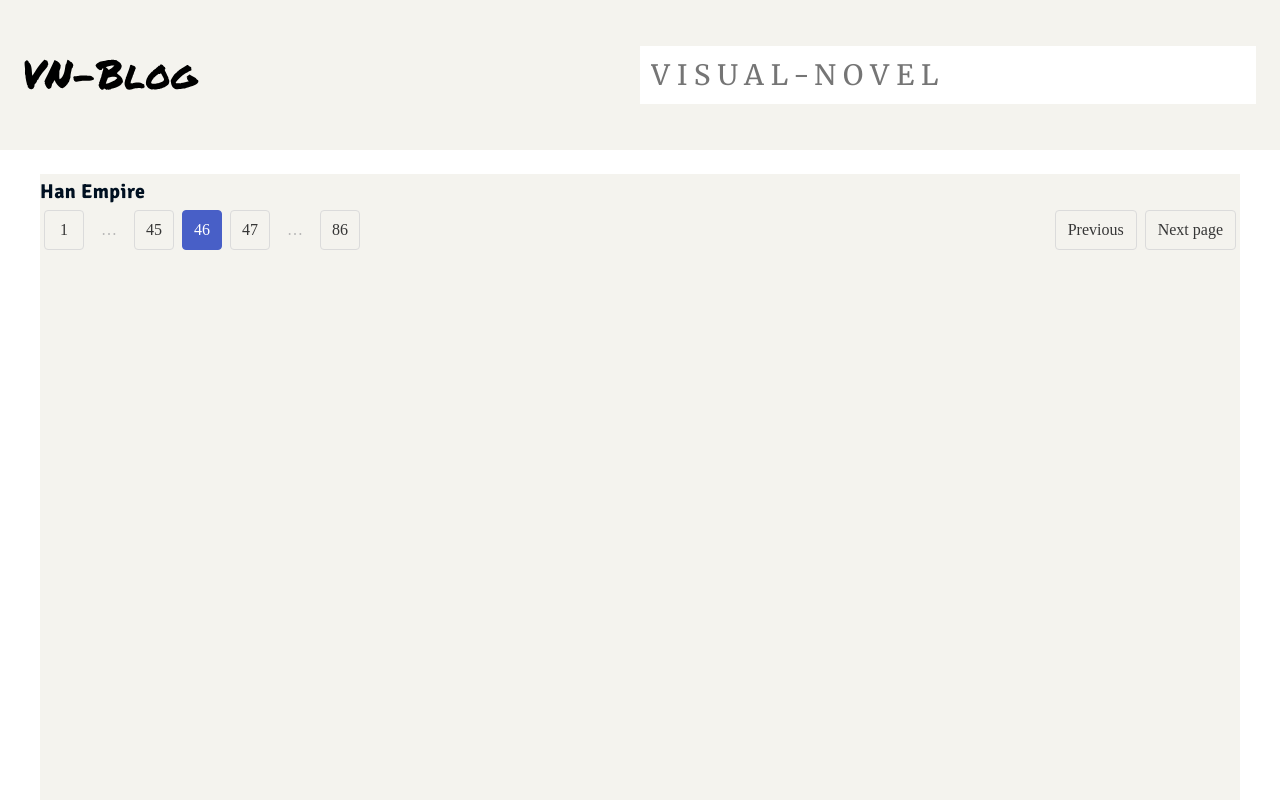
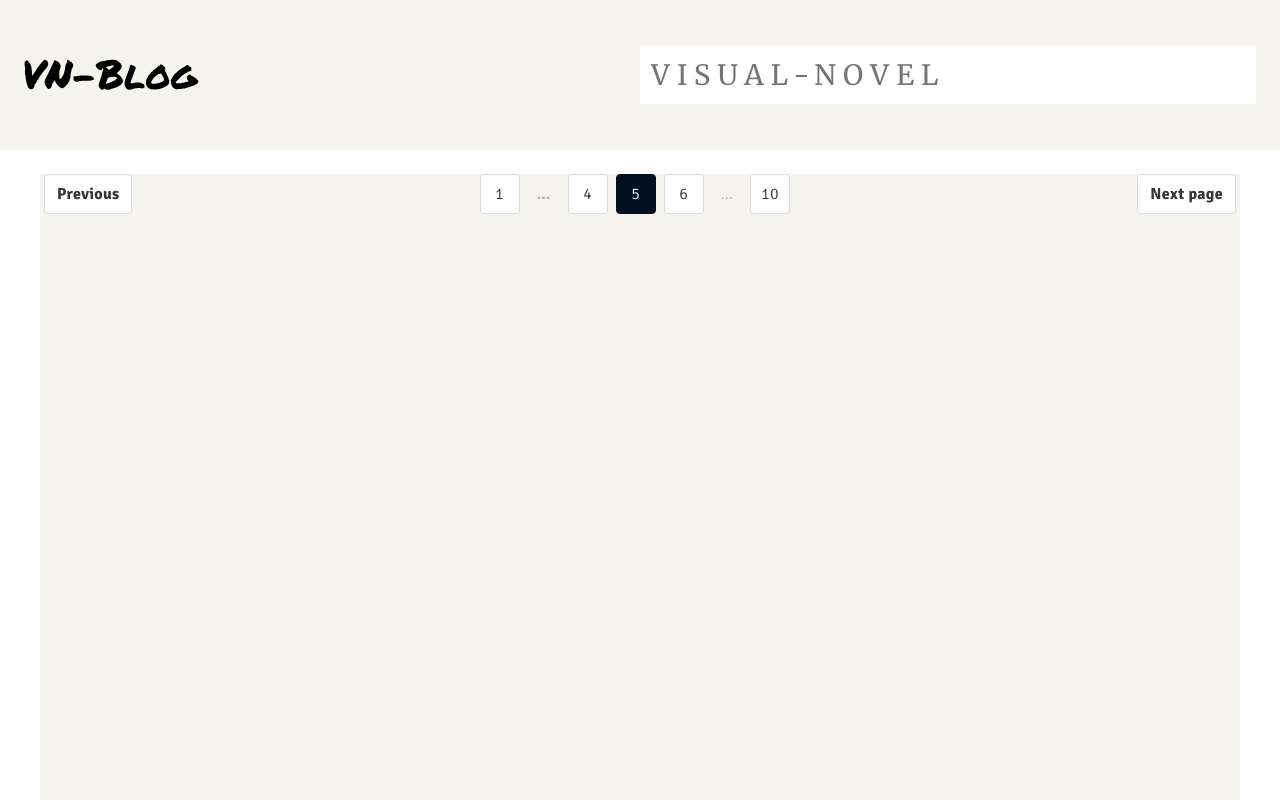
Before and after one commit to ImmaculateEmpyrean/project-blog, a Vue app: page /search in a window 1280 px wide. Shown: the top 800 px of the page. Built offline with nearby package versions, Linux system fonts and the light colour scheme; some icons are missing.

Commit message:
created component pagination successfully.

```diff
--- a/src/assets/scss/Pagination.scss
+++ /dev/null
@@ -1,6 +0,0 @@
-@import "~bulma/sass/utilities/_all.sass";
-@import '~bulma/sass/components/pagination.sass';
-
-nav.pagination{
-    margin: 0;
-}
--- a/src/components/NavBar/NavBar.vue
+++ b/src/components/NavBar/NavBar.vue
@@ -92,6 +92,7 @@ export default {
 
         display: flex;
         position: sticky;
+        z-index: 1000;
         top: 0;
 
         justify-content: space-between;
--- /dev/null
+++ b/src/components/Pagination.vue
@@ -0,0 +1,104 @@
+<template>
+    <nav class="pagination is-centered" role="navigation" aria-label="pagination">
+        <a class="pagination-previous bodyText bold">Previous</a>
+        <a class="pagination-next bodyText bold">Next page</a>
+        <ul class="pagination-list">
+            <li><a class="pagination-link bodyText">{{firstPage}}</a></li>
+            <li><span class="pagination-ellipsis bodyText bold">&hellip;</span></li>
+            <li><a class="pagination-link bodyText">{{currentPageFormer}}</a></li>
+            <li><a class="pagination-link is-current bodyText">{{currentPage}}</a></li>
+            <li><a class="pagination-link bodyText">{{currentPageLatter}}</a></li>
+            <li><span class="pagination-ellipsis bodyText">&hellip;</span></li>
+            <li><a class="pagination-link bodyText">{{lastPage}}</a></li>
+        </ul>
+    </nav>
+</template>
+
+<script>
+export default {
+    name: "Pagination",
+    props:{
+        firstPage: {
+            default: 1,
+        },
+        lastPage:{
+            default: 10
+        },
+        currentPage:{
+            default: 5
+        }
+    },
+    computed:{
+        currentPageFormer(){
+            if(this.currentPage === this.firstPage)
+                return this.firstPage;
+            else return this.currentPage - 1;
+        },
+        currentPageLatter(){
+            if(this.currentPage === this.lastPage)
+                return this.lastPage;
+            else return this.currentPage + 1;
+        }
+    }
+}
+</script>
+
+<style lang="scss" scoped>
+    @use '../assets/scss/setting' as *;
+
+    $link: map-get($dark,"dark");
+
+    @import "~bulma/sass/utilities/controls";
+    @import "~bulma/sass/utilities/mixins";
+
+    @import "~bulma/sass/utilities/_all.sass";
+    @import '~bulma/sass/components/pagination.sass';
+
+    nav.pagination{
+        margin: 0;
+    }
+
+    .pagination-link{
+        transition: background-color 0.3s ease-in-out,
+                    color 0.3s ease-in-out;
+
+        background-color: white;
+        cursor: pointer;
+
+        &:hover{
+            background-color: $accent;
+            color: white;
+
+            &.is-current{
+                background-color: map-get($dark,"dark");
+                color: white;
+            }
+        }
+    }
+
+    .pagination-previous{
+        transition: background-color 0.3s ease-in-out,
+                    color 0.3s ease-in-out;
+
+        background-color: white;
+        &:hover{
+            background-color: $accent;
+            color: white;
+        }
+
+        cursor: pointer;
+    }
+
+    .pagination-next{
+        transition: background-color 0.3s ease-in-out,
+                    color 0.3s ease-in-out;
+
+        background-color: white;
+        &:hover{
+            background-color: $accent;
+            color: white;
+        }
+
+        cursor: pointer;
+    }
+</style>
--- a/src/views/SearchPage.vue
+++ b/src/views/SearchPage.vue
@@ -1,41 +1,17 @@
 <template>
     <div class="searchPage">
-        <h1 class="bodyText bold">Han Empire</h1>
-
-        <nav class="pagination" role="navigation" aria-label="pagination">
-  <a class="pagination-previous">Previous</a>
-  <a class="pagination-next">Next page</a>
-  <ul class="pagination-list">
-    <li>
-      <a class="pagination-link" aria-label="Goto page 1">1</a>
-    </li>
-    <li>
-      <span class="pagination-ellipsis">&hellip;</span>
-    </li>
-    <li>
-      <a class="pagination-link" aria-label="Goto page 45">45</a>
-    </li>
-    <li>
-      <a class="pagination-link is-current" aria-label="Page 46" aria-current="page">46</a>
-    </li>
-    <li>
-      <a class="pagination-link" aria-label="Goto page 47">47</a>
-    </li>
-    <li>
-      <span class="pagination-ellipsis">&hellip;</span>
-    </li>
-    <li>
-      <a class="pagination-link" aria-label="Goto page 86">86</a>
-    </li>
-  </ul>
-</nav>
+        <Pagination />
     </div>
 </template>
 
 <script>
+import Pagination from '@/components/Pagination.vue';
+
 export default {
     name: "Search",
-
+    components:{
+        Pagination
+    }
 }
 </script>
 
@@ -43,13 +19,7 @@ export default {
     @use '../assets/scss/setting' as *;
     @import '../assets/scss/columns.scss';
 
-    @import '../assets/scss/Pagination.scss';
-
-
     .searchPage{
-        position: relative;
-        z-index: -1;
-
         height: 100vh; //for testing purpose only
     }
 
```
